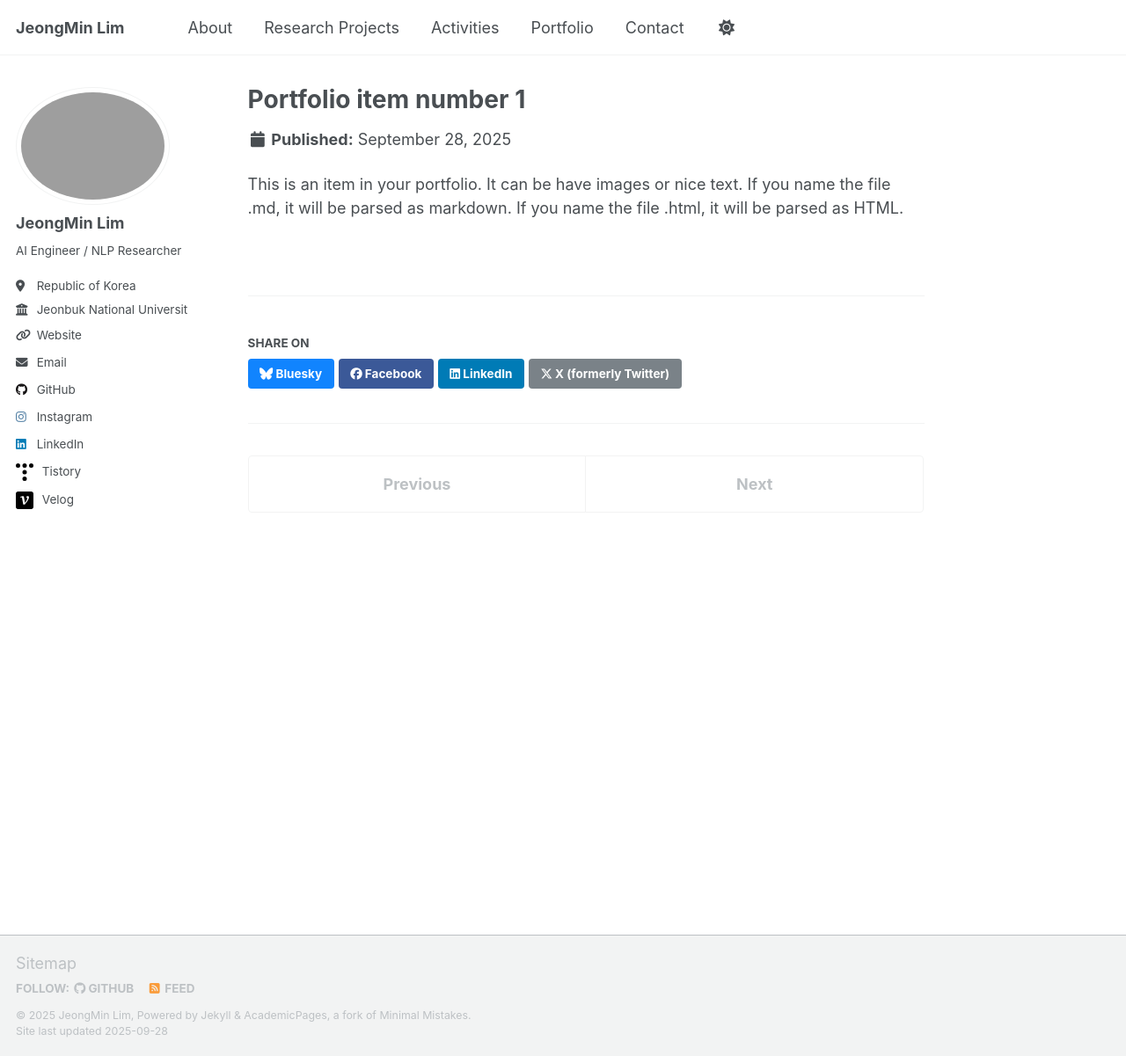
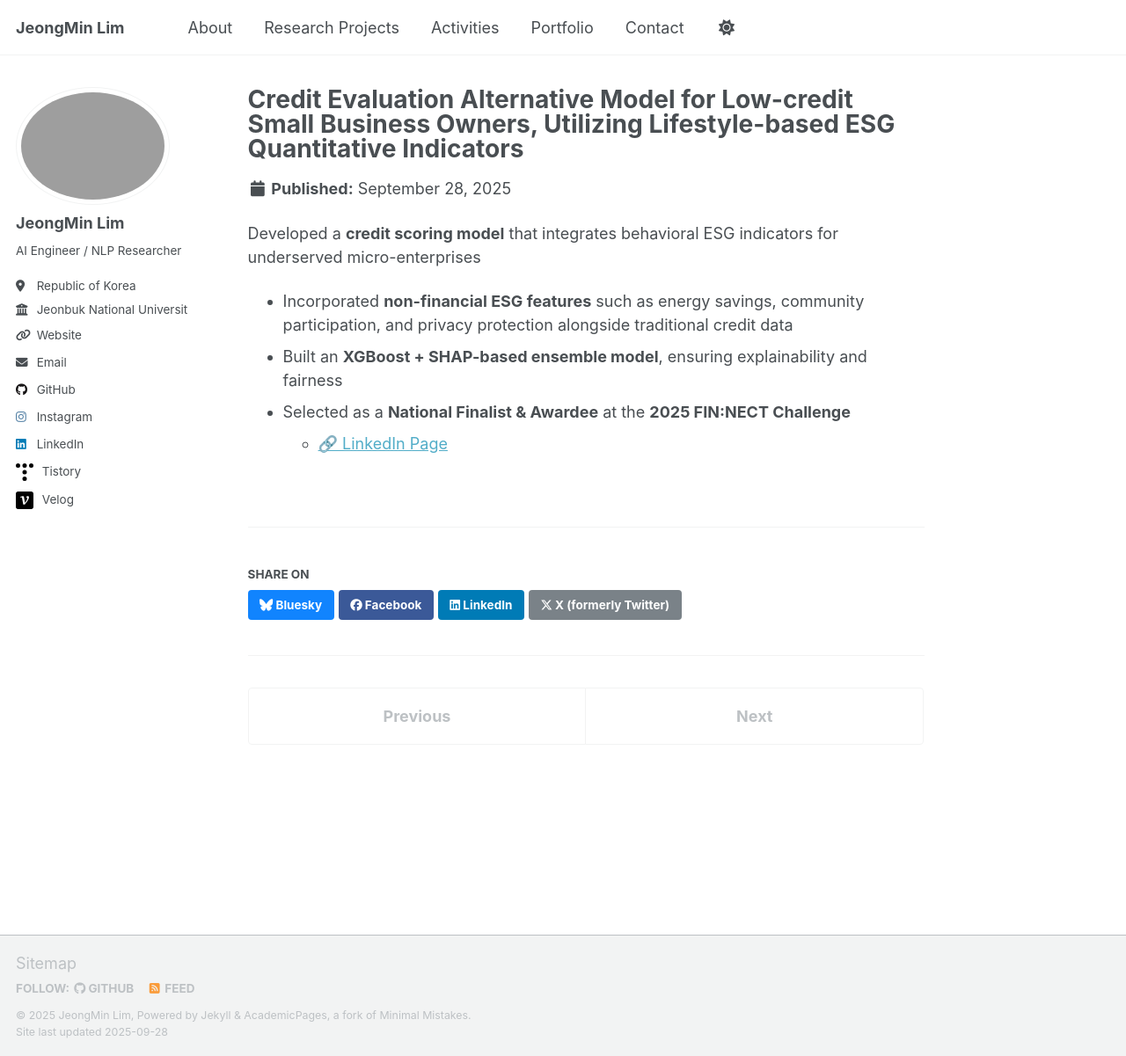
Before and after one commit to JeongMinIsBest/JeongMinIsBest.github.io, a Jekyll site: the page built from _portfolio/portfolio-1.md, in a window 1280 px wide and 1201 px high. Shown: the whole window at 88% size. Built offline with Jekyll 4.4.1, drawn with Linux system fonts in a browser that asks for light colours; a script that is not in the unit is left out.

Commit message:
Update portfolio-1.md

```diff
--- a/_portfolio/portfolio-1.md
+++ b/_portfolio/portfolio-1.md
@@ -1,7 +1,11 @@
 ---
-title: "Portfolio item number 1"
-excerpt: "Short description of portfolio item number 1<br/><img src='/images/500x300.png'>"
+title: "Credit Evaluation Alternative Model for Low-credit Small Business Owners, Utilizing Lifestyle-based ESG Quantitative Indicators"
+excerpt: "National Finalist & Awardee at 2025 FIN:NECT Challenge<br/><img src='images/portfolio1.png'>"
 collection: portfolio
 ---
 
-This is an item in your portfolio. It can be have images or nice text. If you name the file .md, it will be parsed as markdown. If you name the file .html, it will be parsed as HTML.
+Developed a **credit scoring model** that integrates behavioral ESG indicators for underserved micro-enterprises
+- Incorporated **non-financial ESG features** such as energy savings, community participation, and privacy protection alongside traditional credit data
+- Built an **XGBoost + SHAP-based ensemble model**, ensuring explainability and fairness
+- Selected as a **National Finalist & Awardee** at the **2025 FIN:NECT Challenge**
+  - [🔗 LinkedIn Page](https://www.linkedin.com/posts/ljm1614_fintech-esg-ai-activity-7368604206519242754-cMKe?utm_source=share&utm_medium=member_desktop&rcm=ACoAAEpH2tkBEMS6pS_OPixyLEWy_j3teHbe9ww)
```
